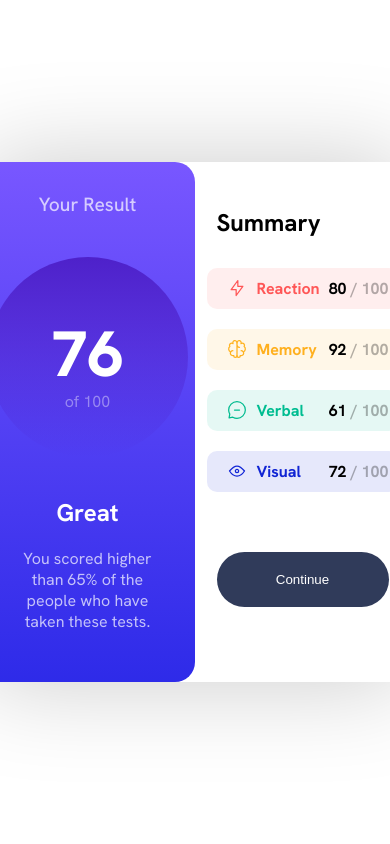
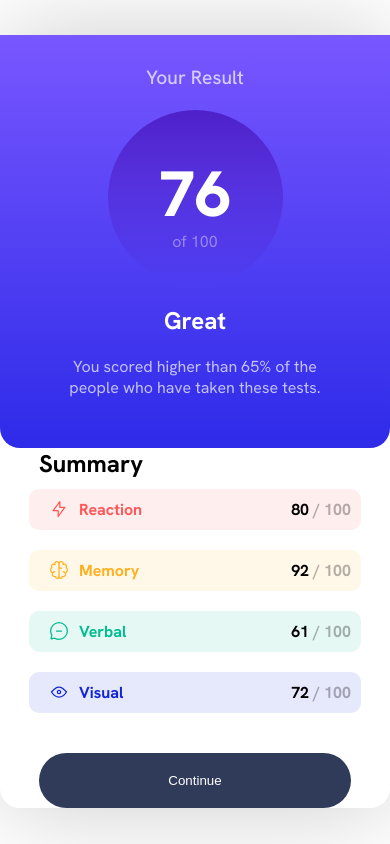
Before and after one commit to macs100/2nd-frontend-mentor.macs100.io, a plain HTML site: page index.html in a window 390 px wide. Drawn offline with Linux system fonts and the light colour scheme.

Commit message:
responsive-design

```diff
--- a/css/main.css
+++ b/css/main.css
@@ -169,11 +169,6 @@ button:hover{
     font-family: 'mainFont';
 }
 
-@media (max-width:375px){
-    .container{
-        flex-direction: column;
-    }
-}
 
 svg{
     margin: 0px 10px;
@@ -187,3 +182,42 @@ h2{
     width: 80%;
     margin-top: -30px;
 }
+
+@media (max-width: 755px) {
+    .container{
+        display: flex;
+        flex-direction: column;
+
+    }
+
+    .result{
+        max-width: 100vw;
+        width: 100vw;
+        margin-top:-1px;
+        border-radius: 0px 0px 20px 20px;
+        height: 40%;
+    }
+
+    .summary{
+        width: 100%;
+        padding: 0px;
+    }
+
+    .circle{
+        height: 175px;
+        width: 175px;
+        margin: 20px;
+    }
+
+    h2{
+        margin: 0px;
+    }
+
+    .scored-text{
+        padding: 10pxz;
+    }
+
+    button{
+        margin-top: 30px;
+    }
+}
```
